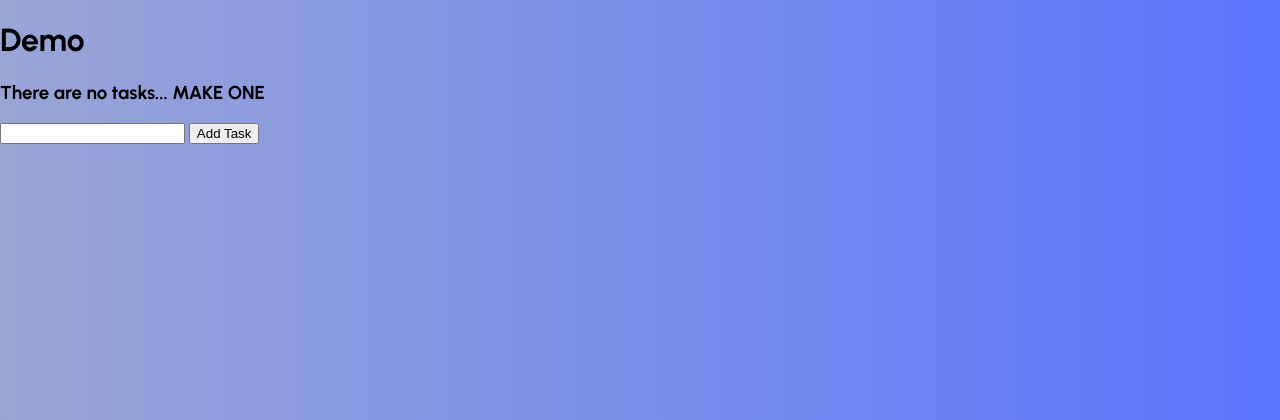
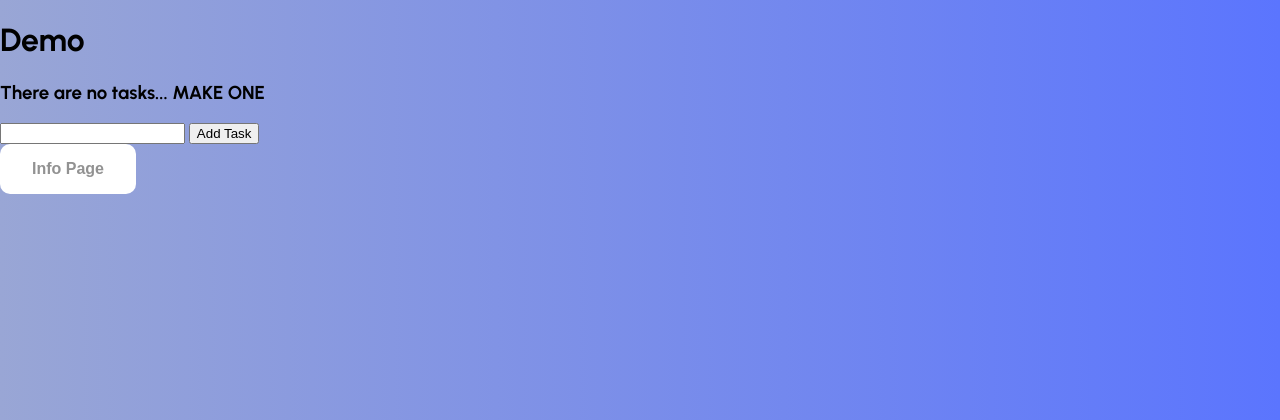
Before and after one commit to TahoorSheikh/NutriDetector, a Flask app: page / in a window 1280 px wide. Shown: the top 420 px of the page. Run offline with Flask 3, Linux system fonts and the light colour scheme.

Commit message:
Added buttons

```diff
--- a/app.py
+++ b/app.py
@@ -58,6 +58,13 @@ def target_page():
         return render_template('index.html')  # Replace with your template
     return redirect(url_for('home'))  # Redirect if accessed via GET
 
+@app.route('/info_page', methods=['GET', 'POST'])
+def info_page():
+    return render_template('infoPage.html')
+
+if __name__ == '__main__':
+    app.run(debug=True)
+
 
 # Delete an item
 @app.route("/delete/<int:id>")
--- a/templates/index.html
+++ b/templates/index.html
@@ -35,5 +35,10 @@
         <input type="text" name="content" if="content">
         <input type="submit" value="Add Task" id="btn_Add">
     </form>
+    <form action="{{ url_for('info_page') }}" method="GET">
+        <button type="submit" class="cta-btn">Info Page</button>
+    </form>
+
+
 </div>
 {% endblock %}
--- a/templates/landingpage.html
+++ b/templates/infoPage.html
@@ -18,7 +18,7 @@
         <h1>Optimize Health<br>with Real Time <br><span>AI Insights</span></h1>
         <p>Track your health, detect deficiencies, and<br>receive tailored recommendations, all effortlessly.</p>
         <form action="{{ url_for('target_page') }}" method="POST">
-            <button type="submit" class="cta-btn">Sign Up with Google</button>
+            <button type="submit" class="cta-btn">Access the AI</button>
         </form>
 
     </div>
```
